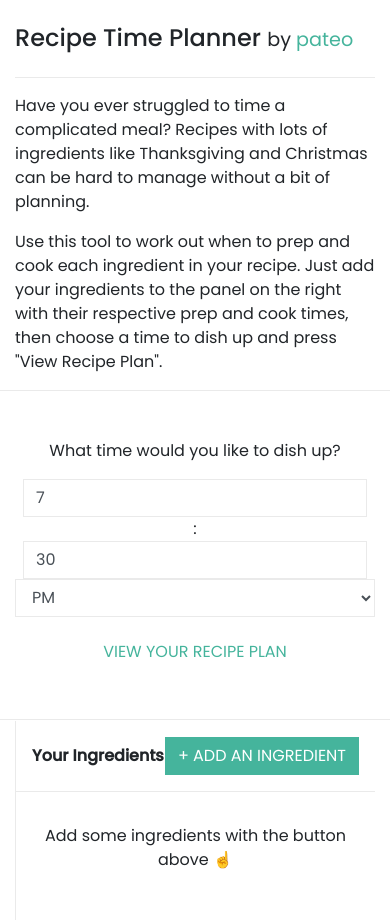
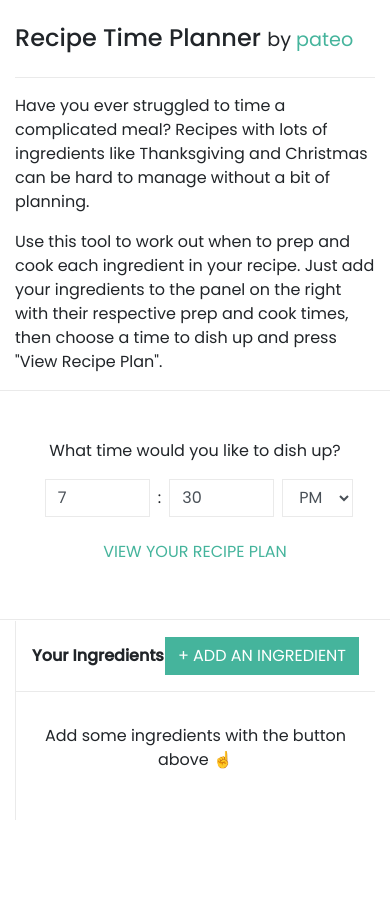
Before and after one commit to dashedstripes/recipe-time-planner, a React (Create React App) app: page / in a window 390 px wide. After the commit the page ends 844 px from the top, so only its background shows below. Built offline with nearby package versions, Linux system fonts and the light colour scheme.

Commit message:
Make a little more responsive

```diff
--- a/src/css/style.css
+++ b/src/css/style.css
@@ -117,3 +117,16 @@ a:hover {
 .goal-time-input {
   margin: 0rem 0.5rem;
 }
+
+@media screen and (max-width: 576px) {
+  .ingredient-list {
+    max-height: 100%;
+    overflow: auto;
+  }
+
+  .form-inline .form-control {
+    display: inline-block;
+    width: auto;
+    vertical-align: middle;
+}
+}
```
